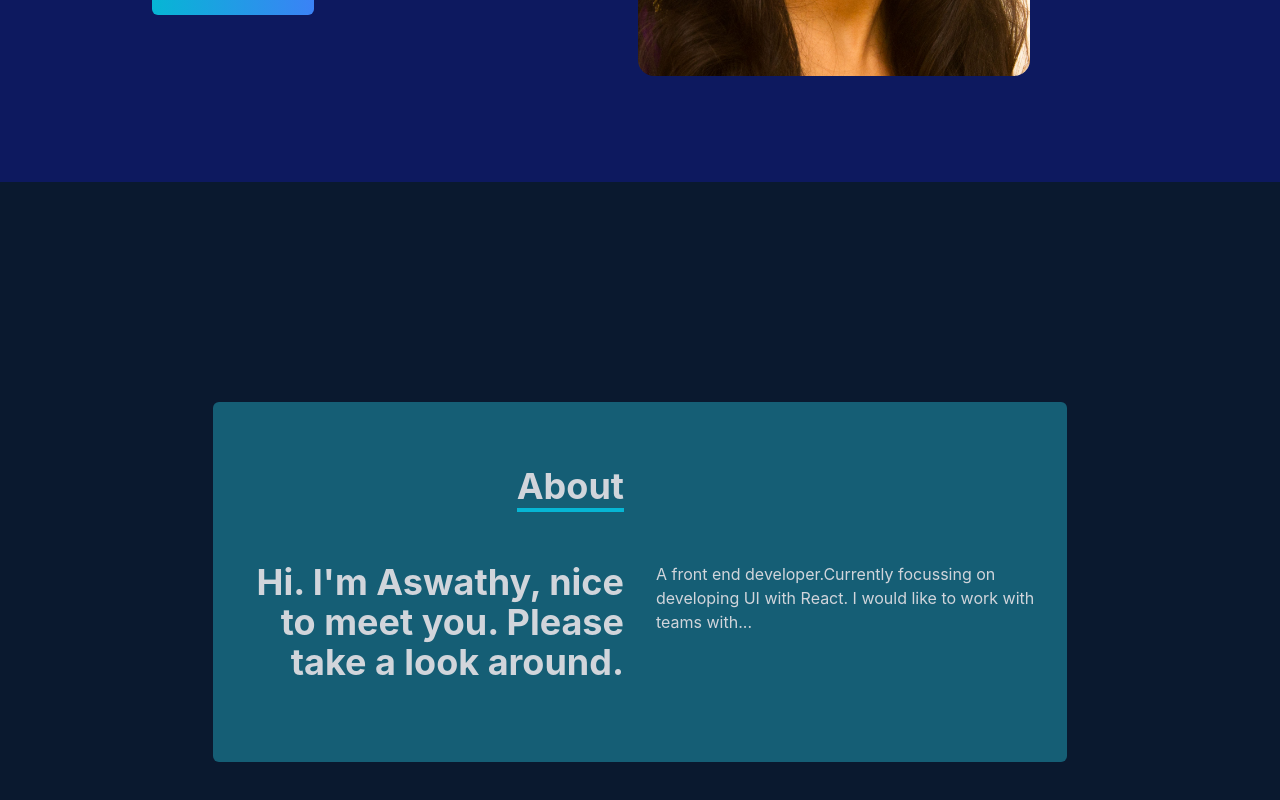
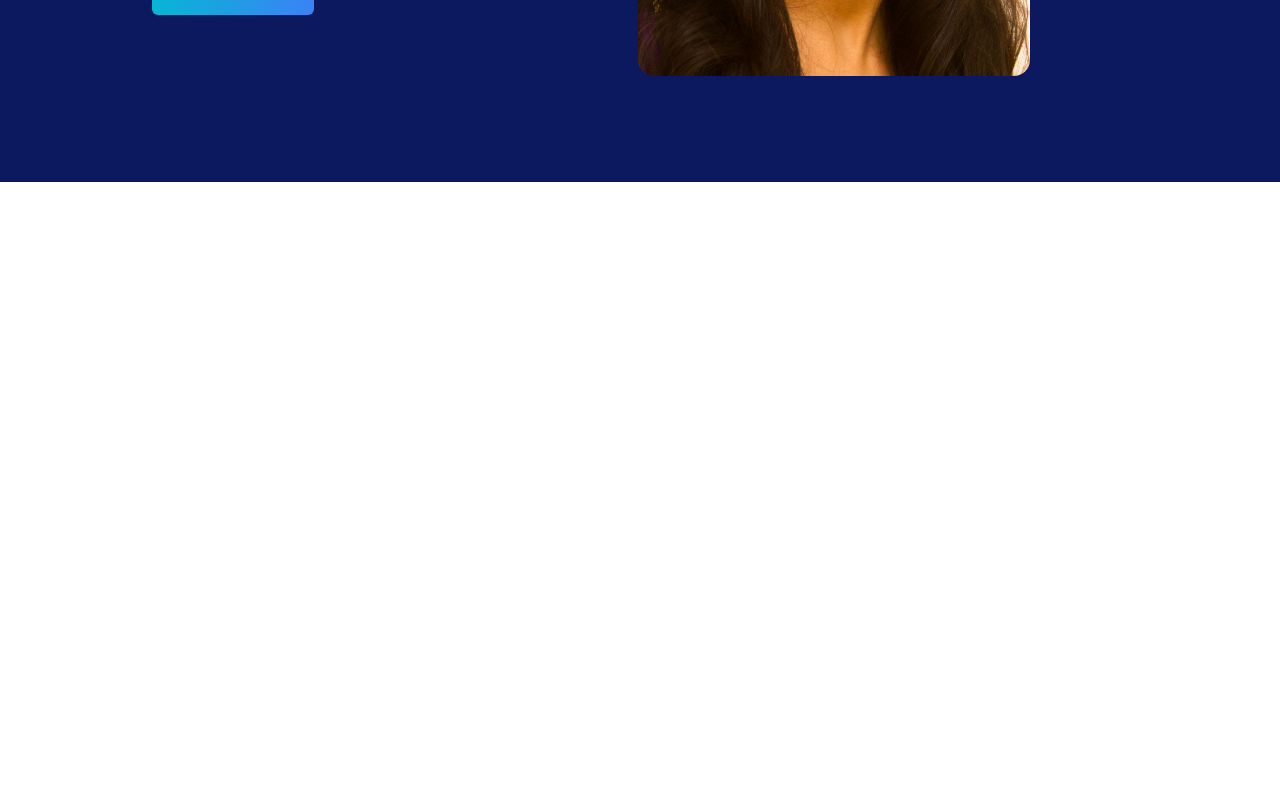
Before and after one commit to aswathyeg/react-portfolio, a React (Create React App) app: page / in a window 1280 px wide. Shown: the part 698-1498 px from the top of the page. After the commit the page ends 880 px from the top, so only its background shows below. Built offline with nearby package versions, Linux system fonts and the light colour scheme.

Commit message:
added div

```diff
--- a/src/App.js
+++ b/src/App.js
@@ -7,13 +7,13 @@ import Works from "./components/Works";
 
 function App() {
   return (
-    <div>
+    <div className="App">
       <Navbar />
       <Home />
-      <About />
+      {/* <About />
       <Skills />
       <Works />
-      <Contact />
+      <Contact /> */}
     </div>
   );
 }
```
